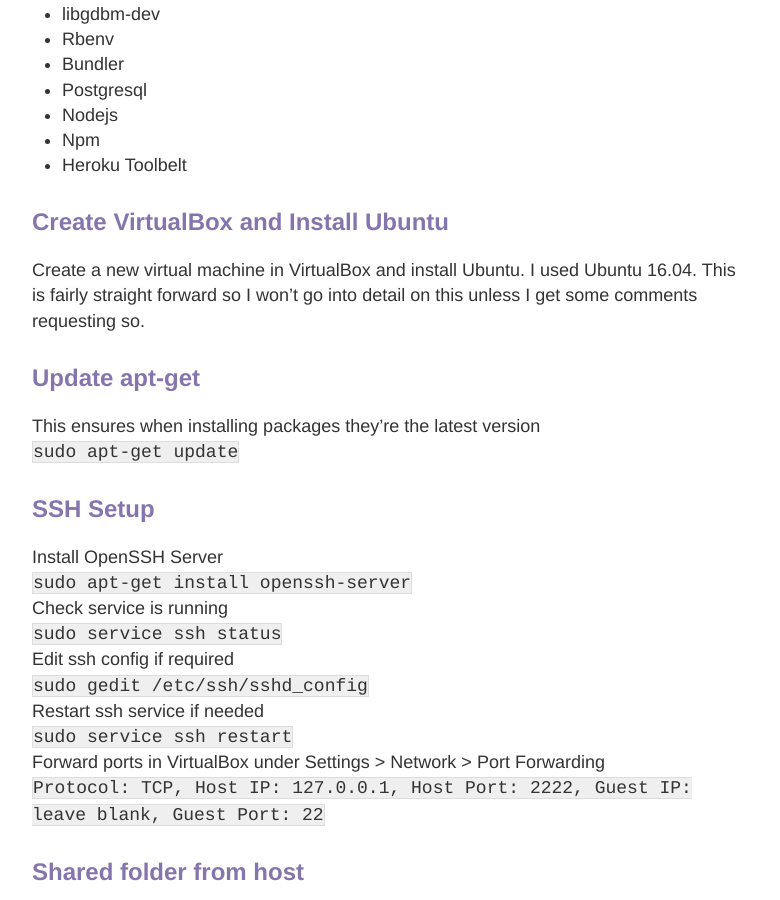
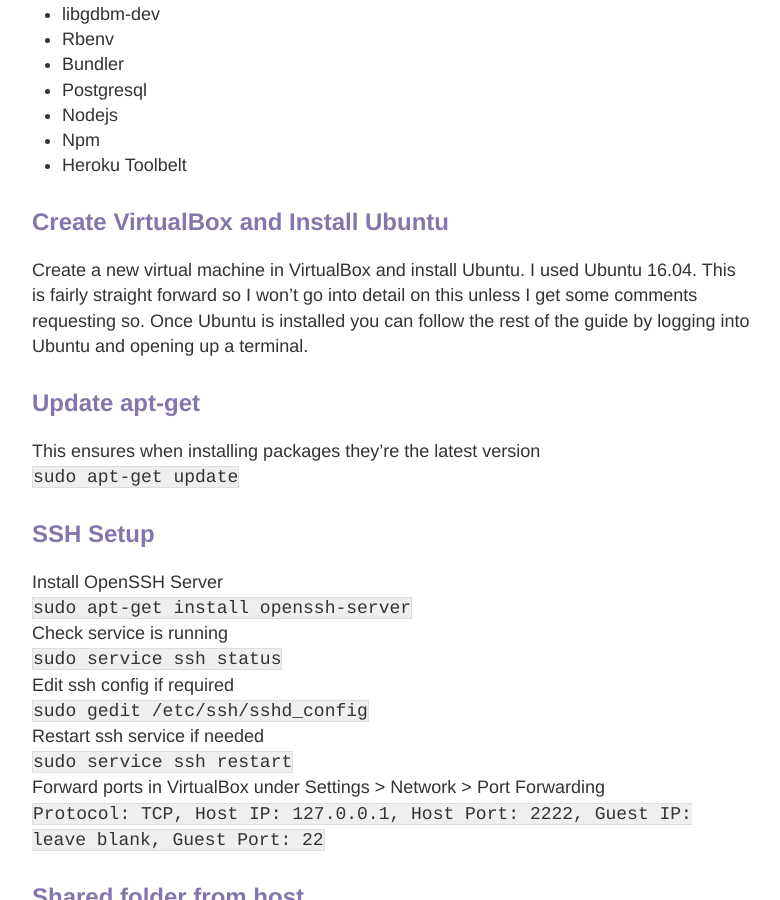
Before and after one commit to addstar34/addstar34.github.io, a Jekyll site: the page built from _posts/2016-07-29-ubuntu-dev-environment-setup.md, in a window 1280 px wide and 900 px high, scrolled down 1256 px. Shown: the whole window, without its empty margins (248-1028 px from the left). Built offline with Jekyll 4.4.1, drawn with Linux system fonts in a browser that asks for light colours; nearby versions of some CDN libraries; comment, search, counter and statistics services are not loaded.

Commit message:
update blog

```diff
--- a/_posts/2016-07-29-ubuntu-dev-environment-setup.md
+++ b/_posts/2016-07-29-ubuntu-dev-environment-setup.md
@@ -37,7 +37,7 @@
 - Heroku Toolbelt
 
 ## Create VirtualBox and Install Ubuntu
-Create a new virtual machine in VirtualBox and install Ubuntu. I used Ubuntu 16.04. This is fairly straight forward so I won't go into detail on this unless I get some comments requesting so.
+Create a new virtual machine in VirtualBox and install Ubuntu. I used Ubuntu 16.04. This is fairly straight forward so I won't go into detail on this unless I get some comments requesting so. Once Ubuntu is installed you can follow the rest of the guide by logging into Ubuntu and opening up a terminal.
 
 ## Update apt-get
 This ensures when installing packages they’re the latest version
```
